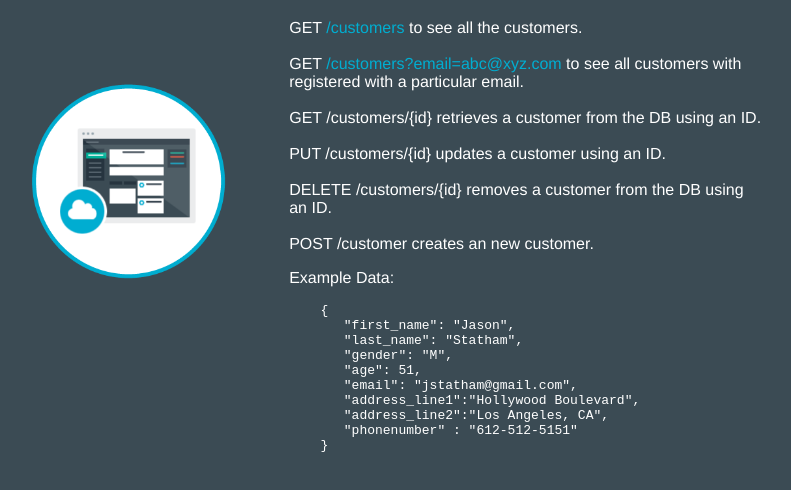
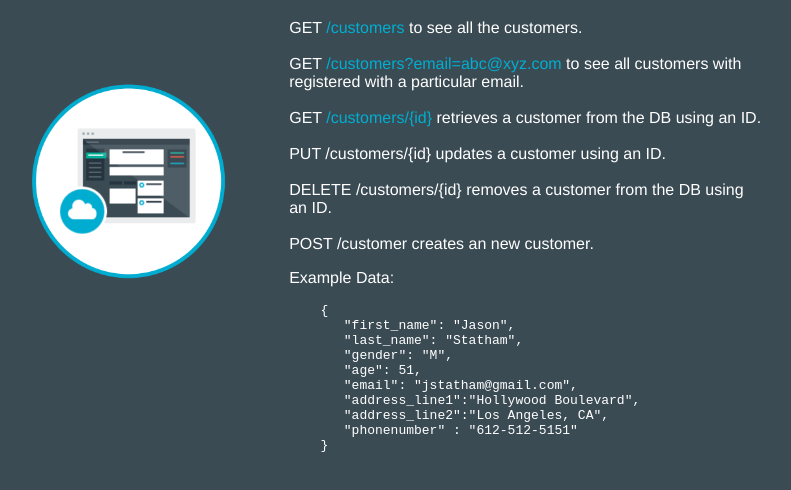
Before and after one commit to anujbora/customers, a plain HTML site: page static/index.html in a window 1280 px wide. Shown: the part 230-720 px from the top of the page, without its empty margins (253-1044 px from the left). Drawn offline with Linux system fonts and the light colour scheme; files that its build step writes are made by us from their sources; files whose address does not match are found by name.

Commit message:
added GET by {id} link on the homepage

```diff
--- a/static/index.html
+++ b/static/index.html
@@ -20,7 +20,7 @@
 				<br><br>
                 GET <a href="/customers?email=abc@xyz.com">/customers?email=abc@xyz.com</a> to see all customers with registered with a particular email.
 				<br><br>
-				GET /customers/{id} retrieves a customer from the DB using an ID.
+				GET <a href="/customers/{id}">/customers/{id}</a> retrieves a customer from the DB using an ID.
 				<br><br>
 				PUT /customers/{id} updates a customer using an ID.
 				<br><br>
```
